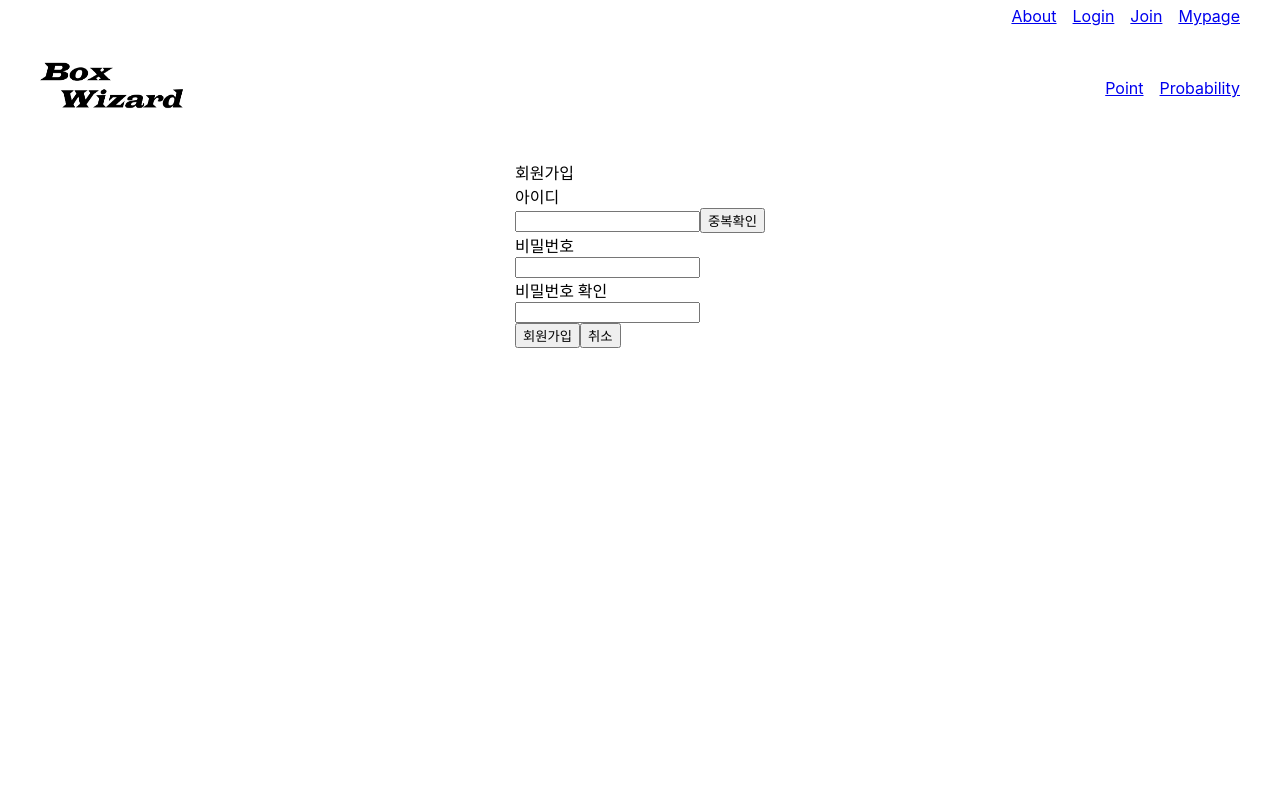
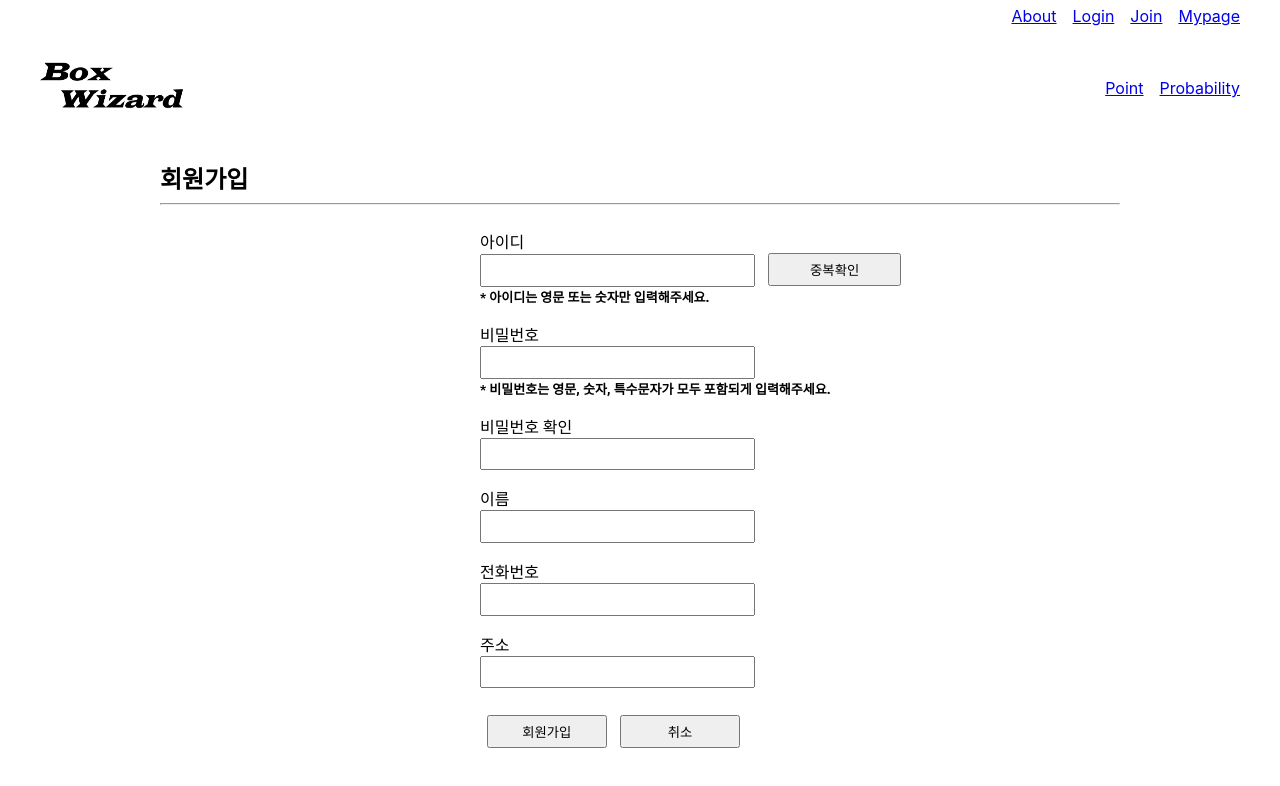
Before and after one commit to BoxWizard/BoxWizard_Front, a React (Create React App) app: page /Join in a window 1280 px wide. Shown: the top 786 px of the page. Built offline with nearby package versions, Linux system fonts and the light colour scheme.

Commit message:
로그인 및 회원가입 페이지 수정

```diff
--- a/src/pages/JoinPage.css
+++ b/src/pages/JoinPage.css
@@ -14,3 +14,42 @@
     justify-content : center;
     font-family: 'Roboto', sans-serif;
 }
+
+.JoinTitle {
+    font-size: x-large;
+    font-weight: bold;
+    width: 40em;
+}
+
+.JoinContent {
+    font-size: medium;
+    padding-left: 20em;
+}
+
+.IdCheckButton{
+    width: 10em;
+    height: 2.5em;
+    margin-left: 1em;
+}
+
+.JoinButton{
+    width: 9em;
+    height: 2.5em;
+    margin-top: 2em;
+    margin-left: 0.5em;
+    margin-right: 0.5em;
+}
+
+.JoinContent input{
+    width: 20em;
+    height: 2em;
+}
+
+.JoinContentTitle {
+    padding-top: 1em;
+}
+
+.JoinContentDesc {
+    font-size: small;
+    font-weight: 900;
+}
--- a/src/pages/JoinPage.js
+++ b/src/pages/JoinPage.js
@@ -1,23 +1,69 @@
 import './JoinPage.css'
+import React, { useState } from 'react';
 
 
 function JoinPage() {
+    const [id, setId] = useState("");
+    const [password, setPassword] = useState("");
+
+    const onChangeId = (e) => {
+        const currentId = e.target.value;
+        setId(currentId);
+        const idRegExp = /^[a-zA-z0-9]{3,12}$/;
+
+        if (!idRegExp.test(currentId)) {
+
+        } else {
+
+        }
+    };
+
+    const onChangePassword = (e) => {
+        const currentPassword = e.target.value;
+        setPassword(currentPassword);
+        const passwordRegExp = /^(?=.*[a-zA-Z])(?=.*[!@#$%^*+=-])(?=.*[0-9]).{8,14}$/;
+
+        if (!passwordRegExp.test(currentPassword)) {
+
+        } else {
+
+        }
+    };
+
     return (
         <div className='JoinPageArea'>
             <div className='JoinArea'>
                 <form>
-                    <div> 회원가입 </div>
-                    <div> 아이디 </div>
-                    <input />
-                    <button>중복확인</button>
-                    <div> 비밀번호 </div>
-                    <input />
-                    <div> 비밀번호 확인 </div>
-                    <input />
-                    <div></div>
-                    <button> 회원가입 </button>
-                    <button>취소</button>
+                    <div className='JoinTitle'> 회원가입 </div>
+                    <hr/>
+                    <div className='JoinContent'>
+                        <div className='JoinContentTitle'> 아이디 </div>
+                        <input name="id" onChange={onChangeId} />
+                        <button className='IdCheckButton'>중복확인</button>
+                        <div className='JoinContentDesc' name="idDesc" >* 아이디는 영문 또는 숫자만 입력해주세요.</div>
+
+                        <div className='JoinContentTitle'> 비밀번호 </div>
+                        <input name="password" onChange={onChangePassword} />
+                        <div className='JoinContentDesc'>* 비밀번호는 영문, 숫자, 특수문자가 모두 포함되게 입력해주세요.</div>
+
+                        <div className='JoinContentTitle'> 비밀번호 확인 </div>
+                        <input name="passwordConfirm" />
+
+                        <div className='JoinContentTitle'> 이름 </div>
+                        <input name="name"  />
+
+                        <div className='JoinContentTitle'> 전화번호 </div>
+                        <input name="phoneNumber"  />
+
+                        <div className='JoinContentTitle'> 주소 </div>
+                        <input name="address" />
+                        <div></div>
+
+                        <button className='JoinButton'> 회원가입 </button>
+                        <button className='JoinButton'>취소</button>
+                    </div>
                 </form>
+
             </div>
         </div>
     );
--- a/src/pages/LoginPage.css
+++ b/src/pages/LoginPage.css
@@ -14,3 +14,29 @@
     justify-content : center;
     font-family: 'Roboto', sans-serif;
 }
+
+.LoginTitle {
+    font-size: x-large;
+    font-weight: bold;
+    width: 40em;
+}
+
+.LoginContent {
+    font-size: medium;
+    padding-left: 20em;
+}
+
+.LoginContent button{
+    width: 20.5em;
+    height: 3em;
+    margin-top: 2em;
+}
+
+.LoginContent input{
+    width: 20em;
+    height: 2em;
+}
+
+.LoginContentTitle {
+    padding-top: 1em;
+}
--- a/src/pages/LoginPage.js
+++ b/src/pages/LoginPage.js
@@ -5,13 +5,16 @@ function LoginPage() {
         <div className='LoginPageArea'>
             <div className='LoginArea'>
                 <form>
-                    <div> 로그인 </div>
-                    <div> 아이디 </div>
-                    <input />
-                    <div> 비밀번호 </div>
-                    <input />
-                    <div></div>
-                    <button> 로그인 </button>
+                    <div className='LoginTitle'> 로그인 </div>
+                    <hr/>
+                    <div className='LoginContent'>
+                        <div className='LoginContentTitle'> 아이디 </div>
+                        <input />
+                        <div className='LoginContentTitle'> 비밀번호 </div>
+                        <input />
+                        <div></div>
+                        <button> 로그인 </button>
+                    </div>
                 </form>
             </div>
         </div>
```
